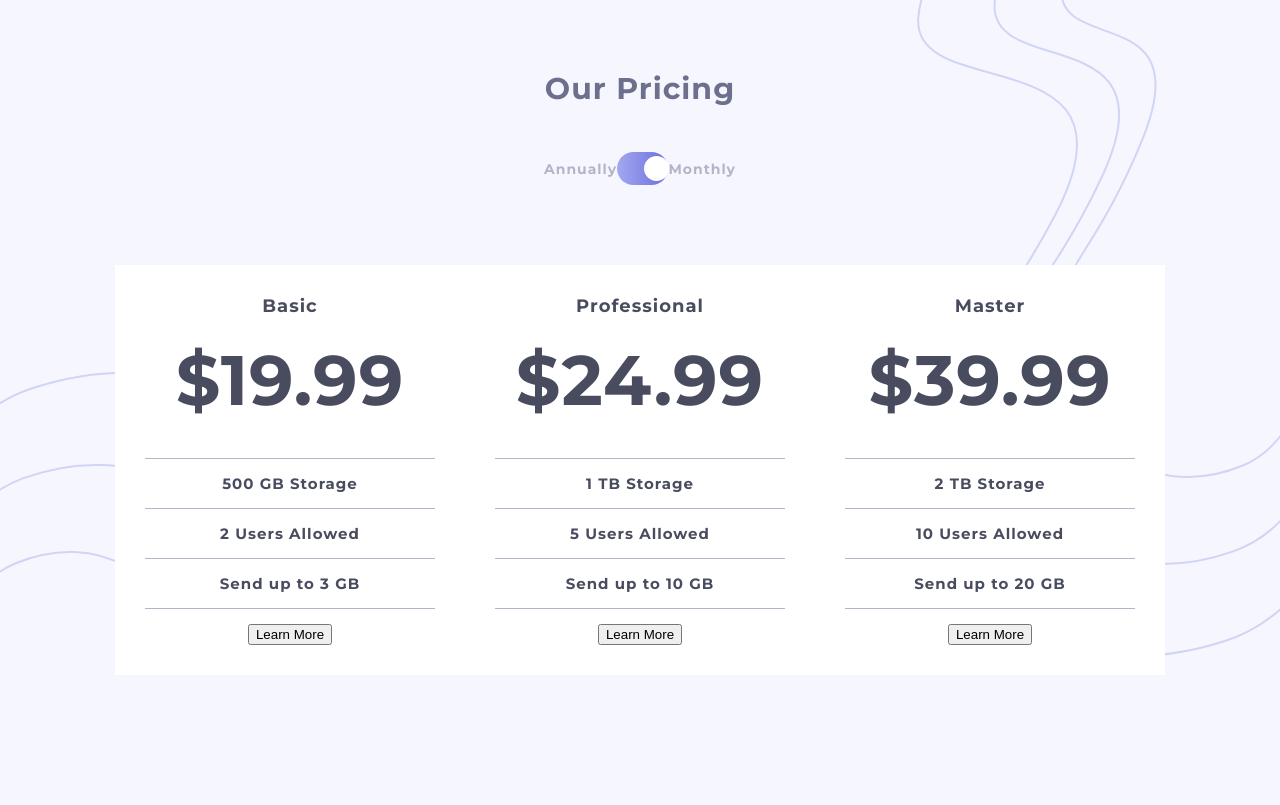
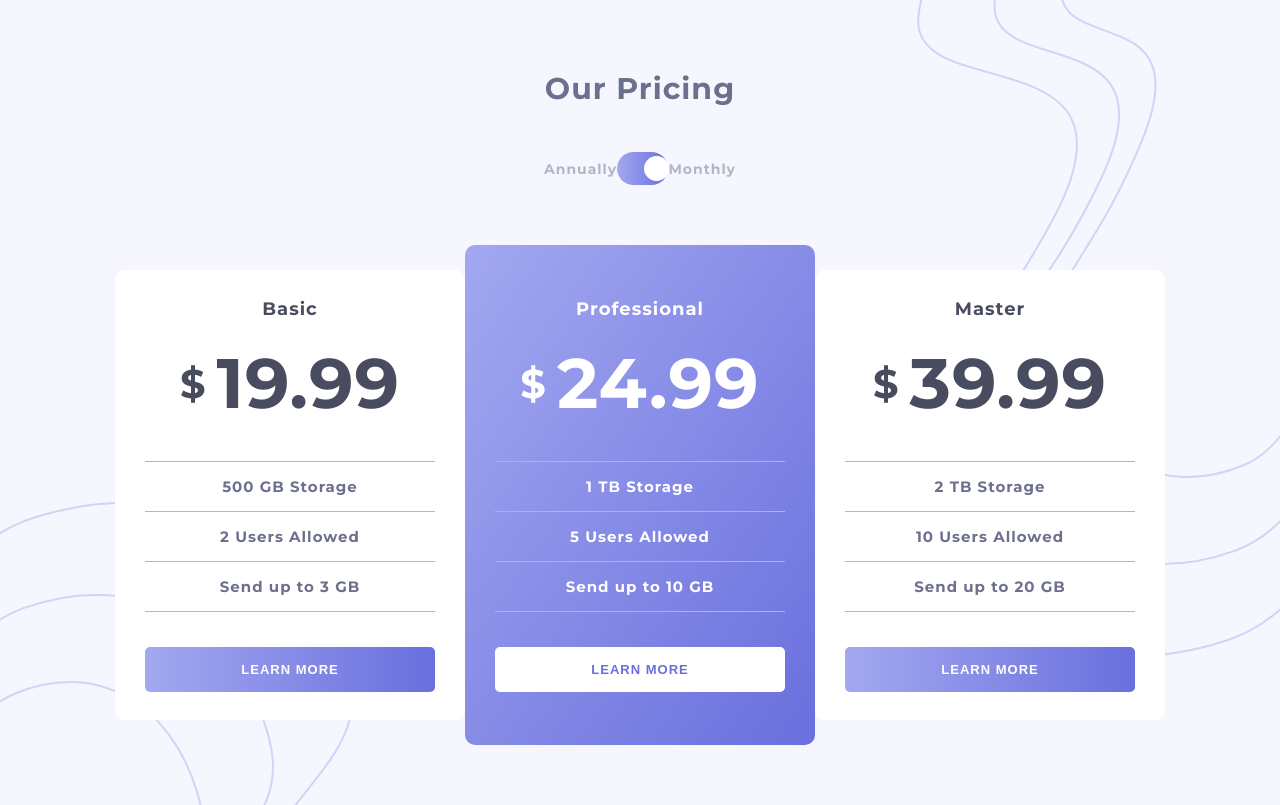
Before and after one commit to MicahJank/pricing-component, a React (Create React App) app: page / in a window 1280 px wide. Built offline with nearby package versions, Linux system fonts and the light colour scheme.

Commit message:
finished desktop view

```diff
--- a/src/sass/app.scss
+++ b/src/sass/app.scss
@@ -5,8 +5,11 @@
     align-items: center;
 
     .card-section {
+        width: 100%;
         display: flex;
         flex-direction: row;
-        margin-top: 80px;
+        justify-content: center;
+        align-items: center;
+        margin: 60px;
     }
 }
--- a/src/sass/card.scss
+++ b/src/sass/card.scss
@@ -1,4 +1,5 @@
 .card {
+    border-radius: 10px;
     display: flex;
     flex-direction: column;
     justify-content: center;
@@ -6,10 +7,18 @@
     padding: 30px;
     background-color: white;
     width: 350px;
+    height: 450px;
     color: hsl(232, 13%, 33%);
     h1 {
+        display: flex;
+        align-items: center;
         font-size: 7rem;
         margin: 20px 0;
+
+        span {
+            font-size: 4rem;
+            margin-right: 10px;
+        }
     }
 
     h5 {
@@ -29,14 +38,48 @@
             font-size: 1.5rem;
             padding: 15px 0;
             border-bottom: hsl(234, 14%, 74%) 1px solid;
+            color: hsl(233, 13%, 49%);
         }
 
         li:first-child {
             border-top: hsl(234, 14%, 74%) 1px solid;
         }
 
+    }
 
+    button {
+        width: 100%;
+        margin-top: 20px;
+        text-align: center;
+        color: white;
+        background: linear-gradient(to right,  hsl(236, 72%, 79%), hsl(237, 63%, 64%));
+        border: none;
+        border-radius: 5px;
+        padding: 15px 0;
+        text-transform: uppercase;
+        letter-spacing: 1px;
+        font-size: 1.3rem;
+        font-weight: 700;
+        cursor: pointer;
 
+        &:focus {
+            outline: none;
+        }
     }
 
 }
+
+.card:nth-child(2) {
+    background: linear-gradient(to bottom right,  hsl(236, 72%, 79%), hsl(237, 63%, 64%));;
+    color: white;
+    height: 500px;
+
+    ul li {
+        color: white;
+    }
+
+    button {
+        color: hsl(237, 63%, 64%);
+        background: white;
+    }
+}
```
